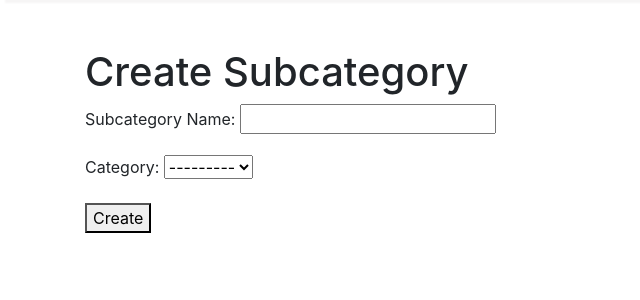
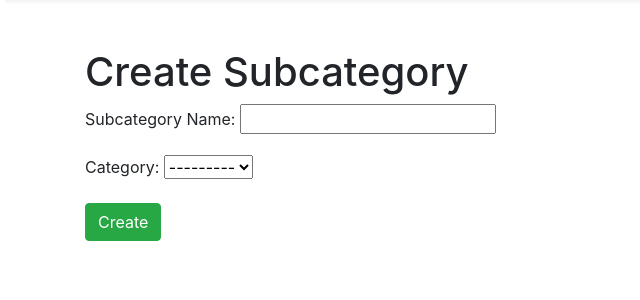
Before and after one commit to Rakeshlalkn/Ecommerse-site.io, a Django app: page /subcategory/create/ in a window 1280 px wide. Shown: the part 80-380 px from the top of the page, without its empty margins (0-640 px from the left). Run offline with Django 3.2, Linux system fonts and the light colour scheme; the visitor is signed in with stand-in values (Sample User, id 1); data that the repository does not hold is empty; some libraries are stand-ins or nearby versions.

Commit message:
Update subcategory_form.html

```diff
--- a/products/templates/subcategory_form.html
+++ b/products/templates/subcategory_form.html
@@ -5,7 +5,7 @@
 <form method="post">
   {% csrf_token %}
   {{ form.as_p }}
-  <button type="submit">Create</button>
+  <button type="submit" class="btn btn-success">Create</button>
 </form>
 </div>
 {% endblock %}
```
